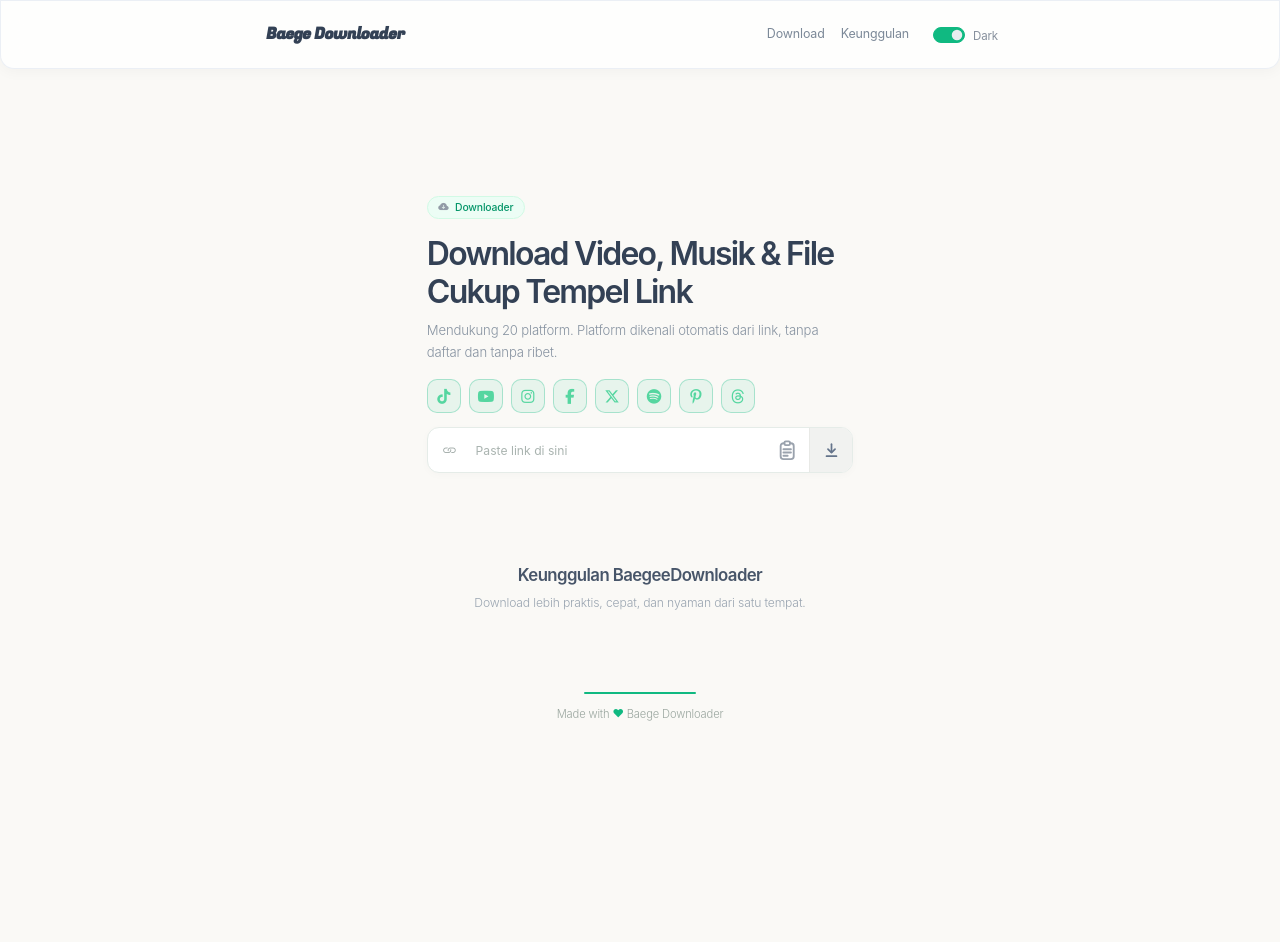
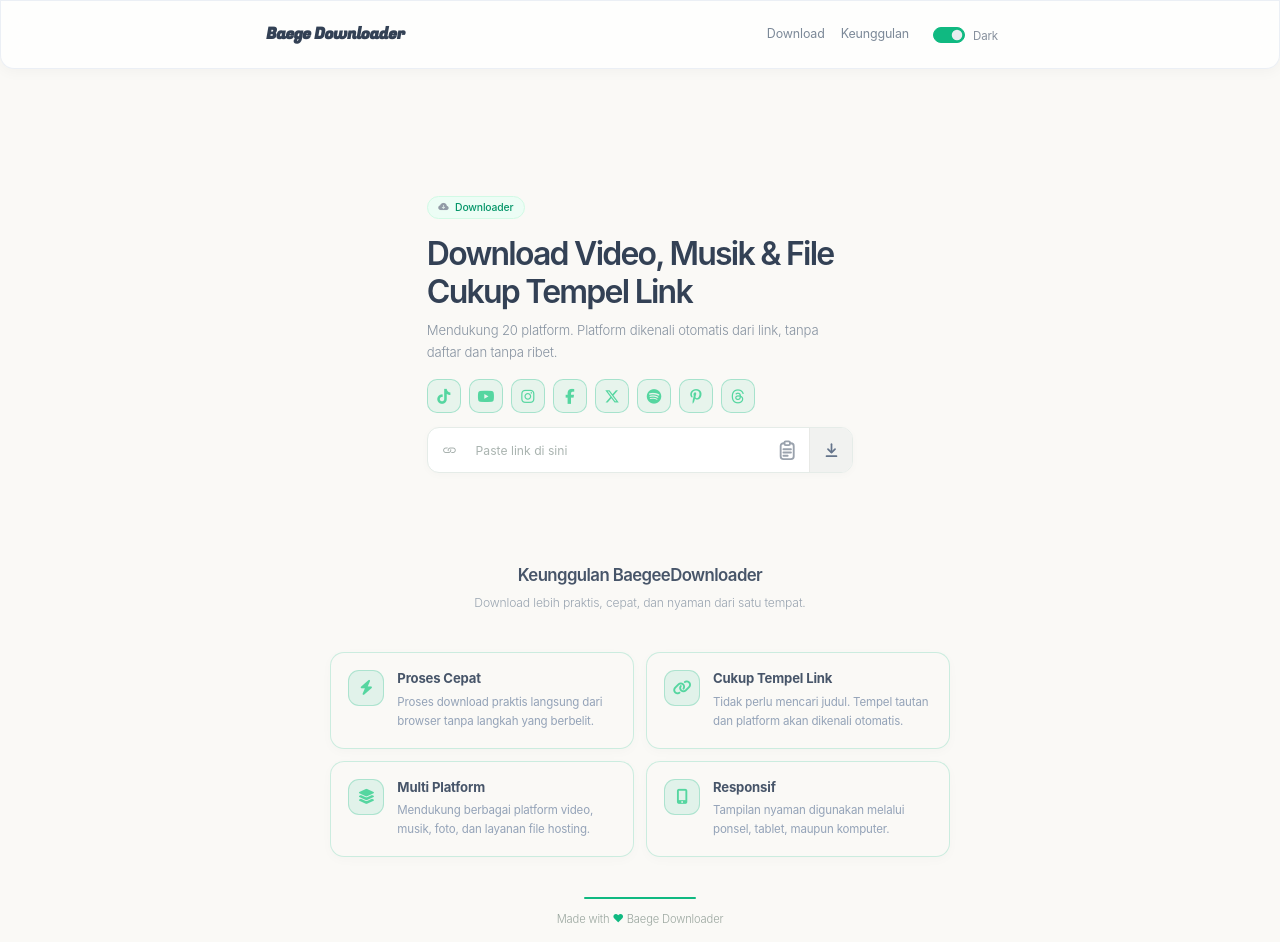
Before and after one commit to grabinet/baege, a website with bundled scripts: page public/index.html in a window 1280 px wide. Before the commit the page ends 800 px from the top, so only its background shows below. Built offline with nearby package versions, Linux system fonts and the light colour scheme.

Commit message:
Fix: render keunggulan cards as static HTML fallback

```diff
--- a/public/index.html
+++ b/public/index.html
@@ -124,7 +124,24 @@
       <p class="section-subtitle">Download lebih praktis, cepat, dan nyaman dari satu tempat.</p>
     </div>
     <div class="col-12 col-md-10 mx-auto">
-      <div class="benefit-grid" id="benefitGrid"></div>
+      <div class="benefit-grid" id="benefitGrid">
+        <article class="benefit-card">
+          <span class="benefit-icon"><i class="fa-solid fa-bolt" aria-hidden="true"></i></span>
+          <div class="benefit-copy"><h3>Proses Cepat</h3><p>Proses download praktis langsung dari browser tanpa langkah yang berbelit.</p></div>
+        </article>
+        <article class="benefit-card">
+          <span class="benefit-icon"><i class="fa-solid fa-link" aria-hidden="true"></i></span>
+          <div class="benefit-copy"><h3>Cukup Tempel Link</h3><p>Tidak perlu mencari judul. Tempel tautan dan platform akan dikenali otomatis.</p></div>
+        </article>
+        <article class="benefit-card">
+          <span class="benefit-icon"><i class="fa-solid fa-layer-group" aria-hidden="true"></i></span>
+          <div class="benefit-copy"><h3>Multi Platform</h3><p>Mendukung berbagai platform video, musik, foto, dan layanan file hosting.</p></div>
+        </article>
+        <article class="benefit-card">
+          <span class="benefit-icon"><i class="fa-solid fa-mobile-screen-button" aria-hidden="true"></i></span>
+          <div class="benefit-copy"><h3>Responsif</h3><p>Tampilan nyaman digunakan melalui ponsel, tablet, maupun komputer.</p></div>
+        </article>
+      </div>
     </div>
   </section>
 
```
